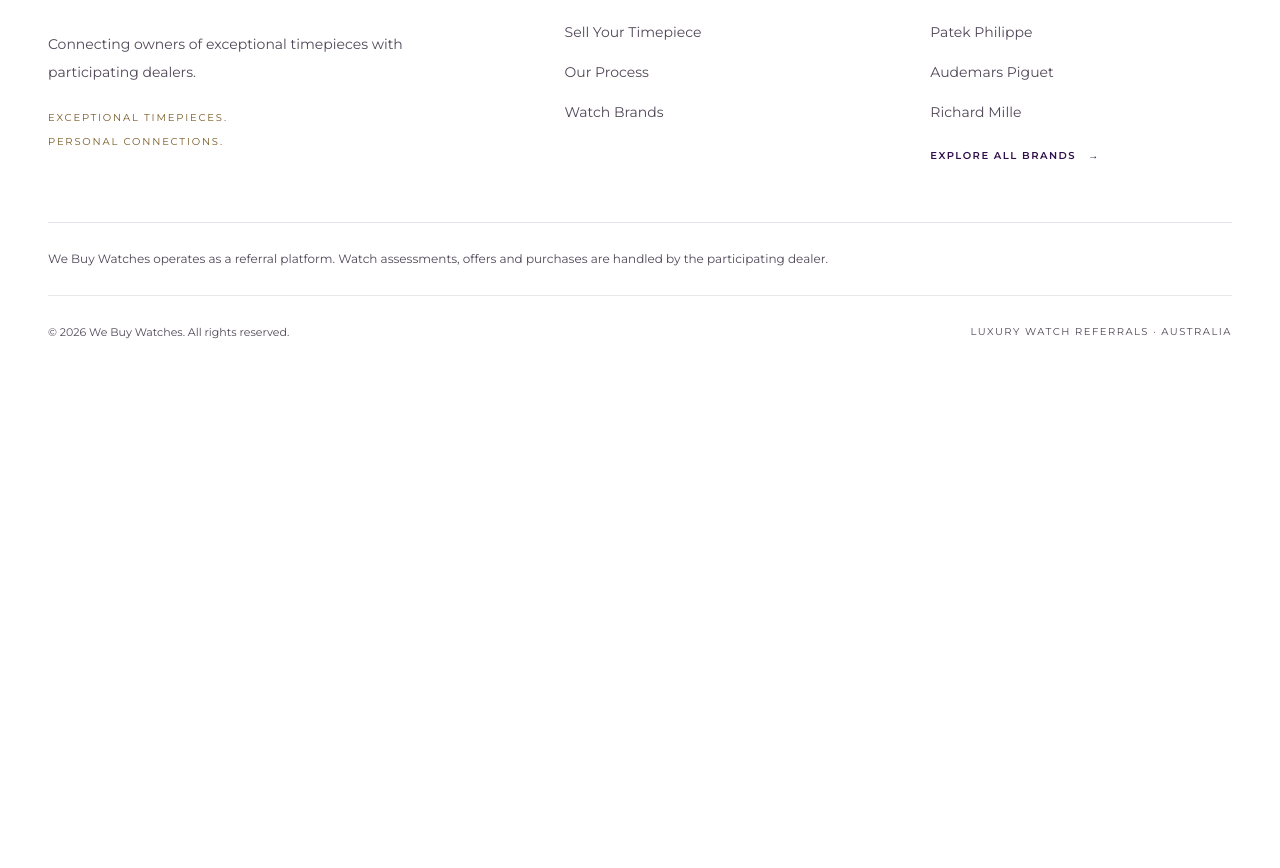
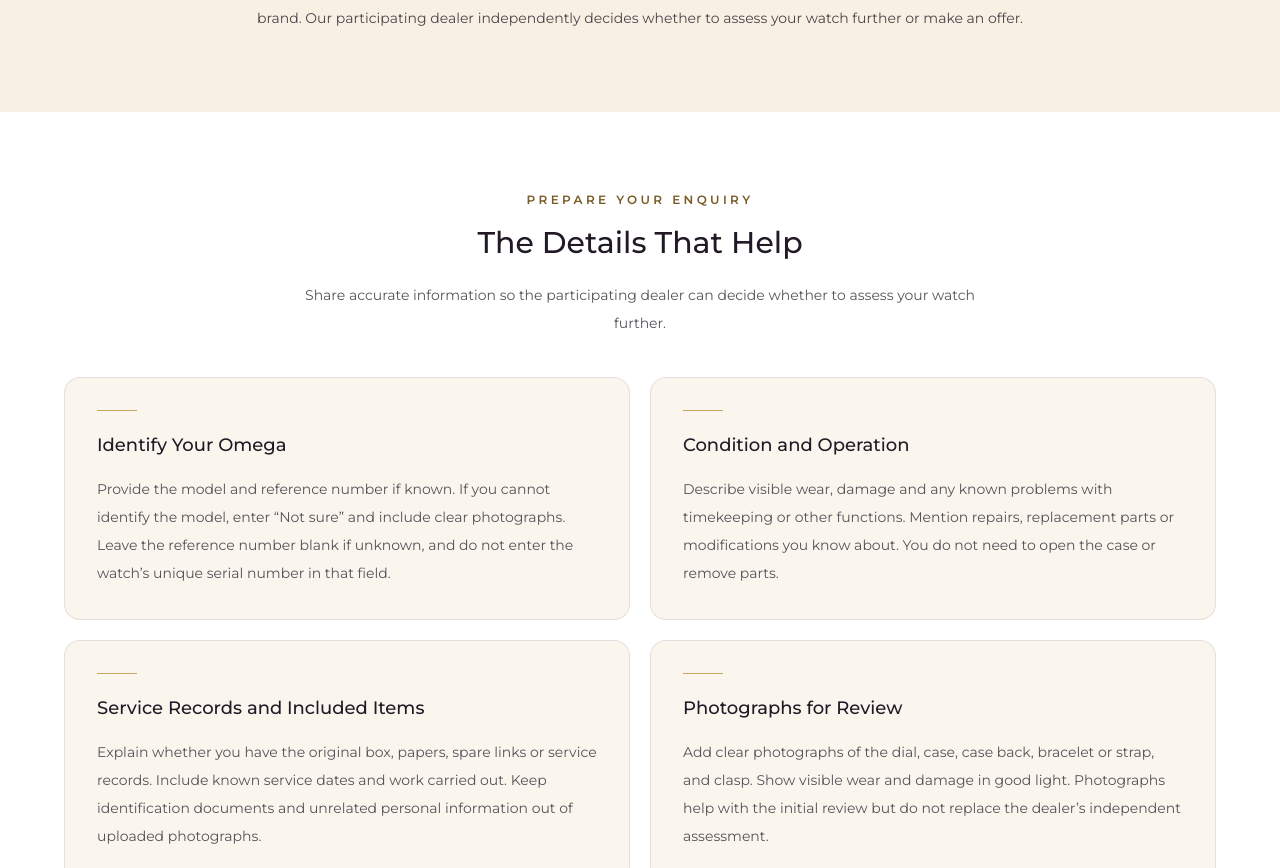
Before and after one commit to TechDefined888/we-buy-watches, a Next.js app: page /sell-omega in a window 1280 px wide. Before the commit this address had no page. Shown: the part 1088-1956 px from the top of the page. Before the commit the page ends 1456 px from the top, so only its background shows below. Built offline with nearby package versions, Linux system fonts and the light colour scheme.

Commit message:
feat: add Omega and Breitling selling pages

```diff
--- /dev/null
+++ b/app/sell-breitling/page.tsx
@@ -0,0 +1,22 @@
+import type { Metadata } from "next";
+
+import BrandSellingPage from "@/components/brands/BrandSellingPage";
+import { breitlingContent } from "@/data/breitling";
+
+export const metadata: Metadata = {
+  title: "Sell Your Breitling in Australia",
+  description:
+    "Considering selling a premium Breitling watch in Australia? Share details and photos for review and potential dealer referral. Selected models considered.",
+};
+
+export default function SellBreitlingPage() {
+  return (
+    <BrandSellingPage
+      brand="Breitling"
+      introduction={breitlingContent.introduction}
+      overview={breitlingContent.overview}
+      preparation={breitlingContent.preparation}
+      faqs={breitlingContent.faqs}
+    />
+  );
+}
--- /dev/null
+++ b/app/sell-omega/page.tsx
@@ -0,0 +1,22 @@
+import type { Metadata } from "next";
+
+import BrandSellingPage from "@/components/brands/BrandSellingPage";
+import { omegaContent } from "@/data/omega";
+
+export const metadata: Metadata = {
+  title: "Sell Your Omega in Australia",
+  description:
+    "Considering selling a premium Omega watch in Australia? Submit details and photos for review and potential dealer referral. Selected models considered.",
+};
+
+export default function SellOmegaPage() {
+  return (
+    <BrandSellingPage
+      brand="Omega"
+      introduction={omegaContent.introduction}
+      overview={omegaContent.overview}
+      preparation={omegaContent.preparation}
+      faqs={omegaContent.faqs}
+    />
+  );
+}
--- a/data/brands.ts
+++ b/data/brands.ts
@@ -61,14 +61,15 @@
   },
     {
     name: "Omega",
-    href: "/sell-luxury-watches",
+    href: "/sell-omega",
     image: "/images/brands/omega.png",
     },
 {
   name: "Breitling",
-    href: "/sell-luxury-watches",
+  href: "/sell-breitling",
   image: "/images/brands/breitling.png",
 },
+
 ];
 
 export type WatchBrand = (typeof watchBrands)[number];
--- /dev/null
+++ b/data/breitling.ts
@@ -0,0 +1,63 @@
+export const breitlingContent = {
+  introduction:
+    "Looking to sell a premium Breitling watch in Australia? Share its details and photographs for review and potential referral to our participating dealer. Selected premium models may be considered, depending on the watch and the dealer’s interest.",
+
+  overview:
+    "Before starting a Breitling enquiry, gather the details that distinguish your watch: its model, reference number, approximate year and current condition. Explain any known operational issues, servicing, repairs or modifications, and list the items that accompany it. We consider enquiries about selected premium Breitling models. The participating dealer independently determines whether to assess the watch further and whether to make an offer.",
+
+  preparation: [
+    {
+      title: "Model and Reference Details",
+      description:
+        "Enter the Breitling model and reference number if known. If the model is unknown, enter “Not sure” and add clear photographs. Leave the optional reference field blank if unsure, and do not use the watch’s unique serial number.",
+    },
+    {
+      title: "Functions and Known Faults",
+      description:
+        "Describe how the watch operates and any known issues with its hands, date display or other functions, where applicable. Mention visible damage, repairs and replacement parts. Do not open the watch or attempt repairs to prepare an enquiry.",
+    },
+    {
+      title: "Bracelet, Strap and Accessories",
+      description:
+        "Describe the condition of the bracelet or strap and clasp, including any known replacements. List spare links, the original box, papers and other accompanying items so the dealer understands what is included.",
+    },
+    {
+      title: "Photographs and Service History",
+      description:
+        "Provide clear photographs of the dial, case, case back, bracelet or strap, clasp and visible wear. Include known service dates and repairs in your description. Keep identification documents and unrelated personal information out of photographs.",
+    },
+  ],
+
+  faqs: [
+    {
+      question: "How do I enquire about selling my Breitling?",
+      answer:
+        "Complete the enquiry form with your watch details, photographs and contact information. We review the enquiry and, with your consent, may refer it to our participating dealer if suitable.",
+    },
+    {
+      question: "Do you consider every Breitling model?",
+      answer:
+        "No. We focus on selected premium Breitling models. Suitability depends on the individual watch, its condition and the participating dealer’s interest. Referral, an offer and a purchase are not guaranteed.",
+    },
+    {
+      question: "Can I enquire if my Breitling needs attention?",
+      answer:
+        "You can describe the watch and its known faults in an enquiry. Explain any problems with operation and include photographs of visible damage. The dealer independently decides whether to assess the watch further.",
+    },
+    {
+      question: "What if the strap or bracelet has been replaced?",
+      answer:
+        "Mention the replacement and provide any information you know about it. Include photographs of the current strap or bracelet and clasp. Accurate details help the dealer understand the watch being offered.",
+    },
+    {
+      question: "Will the website tell me what my Breitling is worth?",
+      answer:
+        "No. The website does not provide an instant valuation or a guaranteed price. The participating dealer may request further details or an inspection before deciding whether to make an offer.",
+    },
+    {
+      question: "Am I committed to selling after submitting an enquiry?",
+      answer:
+        "No. You decide whether to accept any offer. If you proceed, negotiations, inspection, delivery, payment and purchase arrangements are agreed directly with the participating dealer. We Buy Watches does not purchase or take possession of your watch.",
+    },
+  ],
+};
--- /dev/null
+++ b/data/omega.ts
@@ -0,0 +1,63 @@
+export const omegaContent = {
+  introduction:
+    "Considering selling a premium Omega watch in Australia? Share your watch details and photographs for review and potential referral to our participating dealer. Selected premium models may be considered, subject to the individual watch and the dealer’s interest.",
+
+  overview:
+    "An Omega enquiry should clearly identify your watch and describe its current condition. Include the model, reference number and approximate year if known, together with details about its operation, service history and accompanying items. We focus on selected premium Omega models rather than every watch from the brand. Our participating dealer independently decides whether to assess your watch further or make an offer.",
+
+  preparation: [
+    {
+      title: "Identify Your Omega",
+      description:
+        "Provide the model and reference number if known. If you cannot identify the model, enter “Not sure” and include clear photographs. Leave the reference number blank if unknown, and do not enter the watch’s unique serial number in that field.",
+    },
+    {
+      title: "Condition and Operation",
+      description:
+        "Describe visible wear, damage and any known problems with timekeeping or other functions. Mention repairs, replacement parts or modifications you know about. You do not need to open the case or remove parts.",
+    },
+    {
+      title: "Service Records and Included Items",
+      description:
+        "Explain whether you have the original box, papers, spare links or service records. Include known service dates and work carried out. Keep identification documents and unrelated personal information out of uploaded photographs.",
+    },
+    {
+      title: "Photographs for Review",
+      description:
+        "Add clear photographs of the dial, case, case back, bracelet or strap, and clasp. Show visible wear and damage in good light. Photographs help with the initial review but do not replace the dealer’s independent assessment.",
+    },
+  ],
+
+  faqs: [
+    {
+      question: "Can I enquire about selling my Omega in Australia?",
+      answer:
+        "Yes. Submit your Omega details, photographs and contact information through the enquiry form. Selected premium models may be considered. With your consent, suitable enquiries may be referred to our participating dealer.",
+    },
+    {
+      question: "Are all Omega watches suitable for referral?",
+      answer:
+        "No. Suitability depends on the individual model, condition, available information and the participating dealer’s interest. Listing Omega on our website does not mean that every model will qualify for referral or receive an offer.",
+    },
+    {
+      question: "What if I do not know my Omega model or reference?",
+      answer:
+        "Enter “Not sure” in the model field and leave the optional reference number blank. Include clear photographs and describe what you know about the watch. The dealer may request further information before deciding whether to assess it.",
+    },
+    {
+      question: "Can I enquire without the original box or papers?",
+      answer:
+        "Yes. Accurately state which items accompany the watch and which are missing. The participating dealer decides whether the watch is suitable for further assessment. An offer or purchase is not guaranteed.",
+    },
+    {
+      question: "Will I receive an instant Omega valuation?",
+      answer:
+        "No. The form does not provide an instant valuation. The participating dealer may need additional information or an inspection before deciding whether to make an offer. A particular price is not guaranteed.",
+    },
+    {
+      question: "Who handles the purchase if I accept an offer?",
+      answer:
+        "Any negotiations, inspection, delivery, payment and purchase arrangements are agreed directly between you and the participating dealer. We Buy Watches does not purchase or take possession of your watch. You are under no obligation to accept an offer.",
+    },
+  ],
+};
```
Lines whose indentation alone changed are shown as unchanged.
